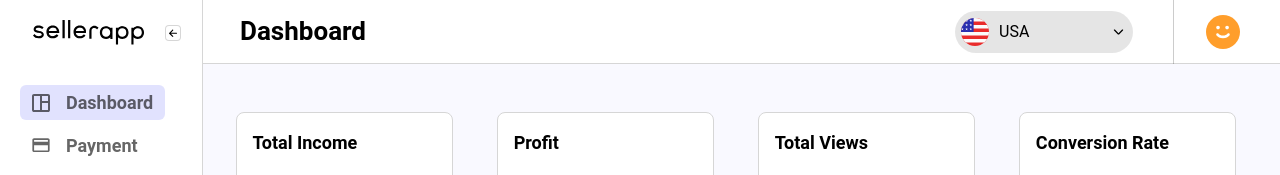
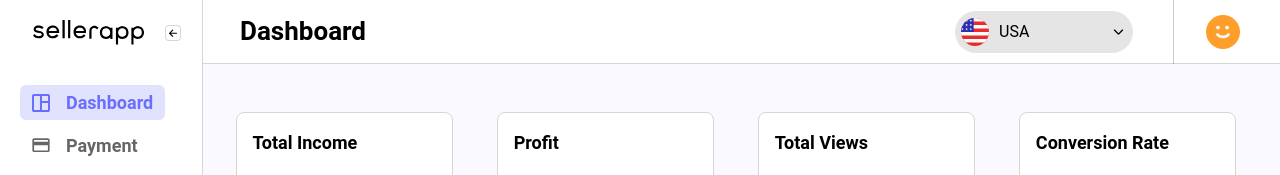
Before and after one commit to codebysid/seller-app, a React (Vite) app: page /dashboard in a window 1280 px wide. Shown: the top 175 px of the page. Built offline with nearby package versions, Linux system fonts and the light colour scheme.

Commit message:
tailwind blue logic fixed

```diff
--- a/src/components/NavItem.tsx
+++ b/src/components/NavItem.tsx
@@ -25,9 +25,11 @@ const NavItem = ({ title, icon, route }: INavItem) => {
   return (
     <div
       onClick={handleNavRoute}
-      className={` transition-all duration-150 cursor-pointer group flex flex-row items-center gap-4 text-textColor/60 hover:text-textColor
+      className={` transition-all duration-150 cursor-pointer group flex flex-row items-center gap-4 hover:text-textColor
      rounded-md ${isCompactMode ? "p-2 ml-2" : "py-1 px-3"} w-max ${
-        pathname.includes(title.toLowerCase()) && ` bg-blue/20 text-blue/100`
+        pathname.includes(title.toLowerCase())
+          ? ` bg-blue/20 text-blue`
+          : `text-textColor/60`
       }`}
     >
       {icon}
```
